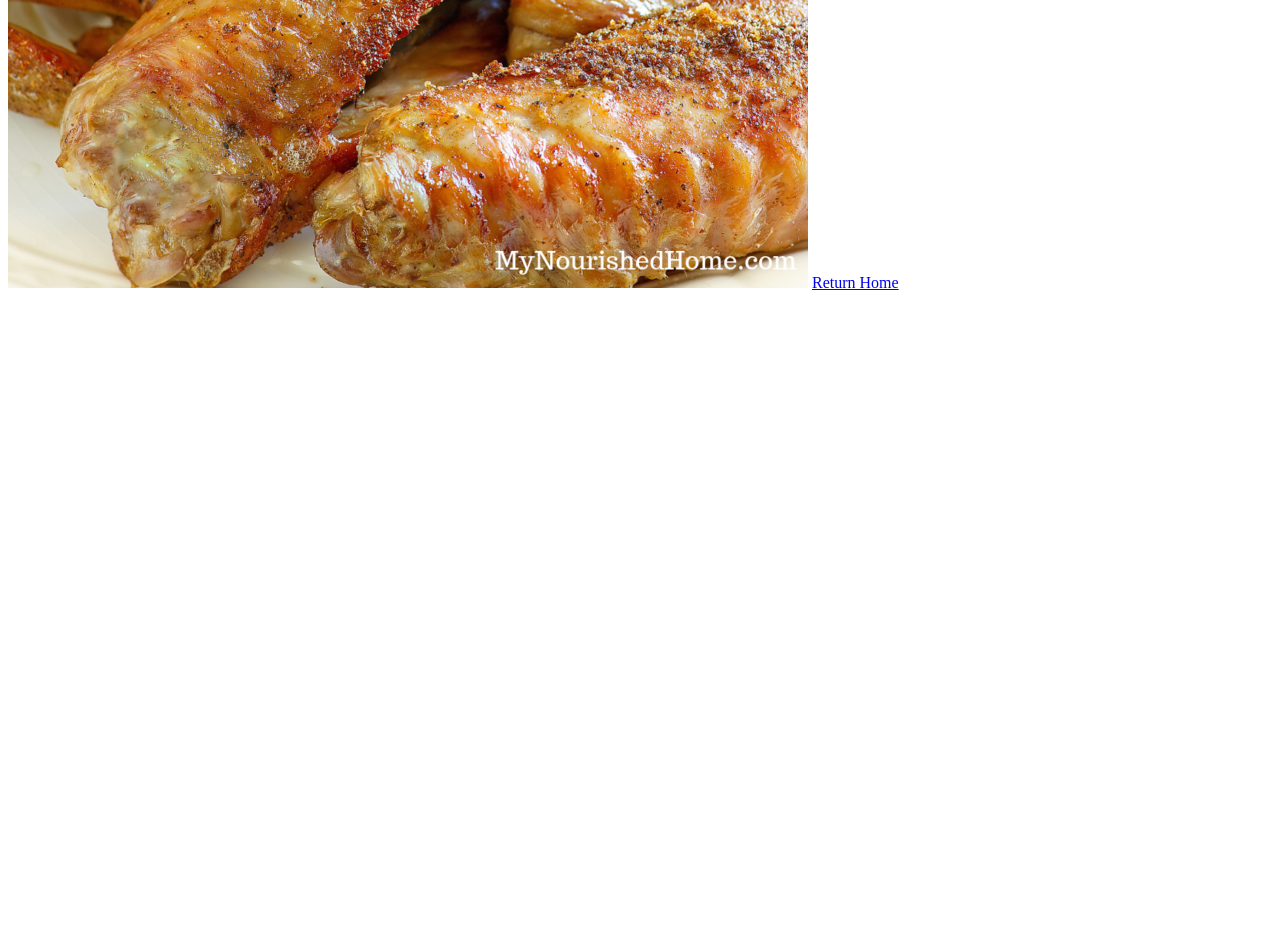
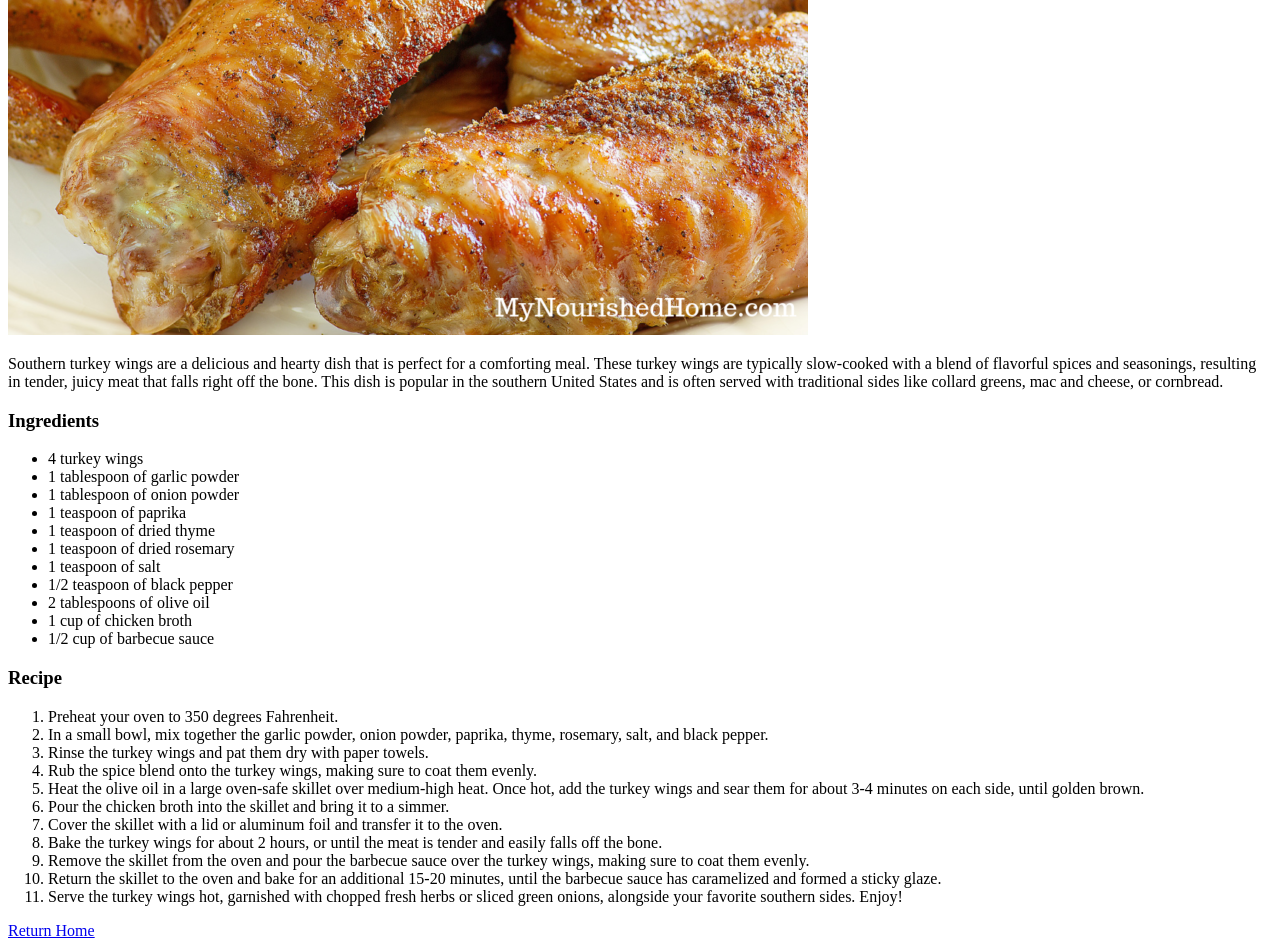
Before and after one commit to DevCodey/odin-recipes, a plain HTML site: page recipes/turkeywings.html in a window 1280 px wide. Shown: the part 592-1540 px from the top of the page. Before the commit the page ends 892 px from the top, so only its background shows below. Drawn offline with Linux system fonts and the light colour scheme.

Commit message:
Update Turkey Recipe page with ingred & recipe

```diff
--- a/recipes/turkeywings.html
+++ b/recipes/turkeywings.html
@@ -6,8 +6,70 @@
   </head>
 
   <body>
-    <h1>Turkey Wings</h1>
+    <h1>Odin Recipes</h1>
+    <h2>Turkey Wings</h2>
     <img src="/images/turkeywingsRecipe.png" alt="" />
+    <p>
+      Southern turkey wings are a delicious and hearty dish that is perfect for
+      a comforting meal. These turkey wings are typically slow-cooked with a
+      blend of flavorful spices and seasonings, resulting in tender, juicy meat
+      that falls right off the bone. This dish is popular in the southern United
+      States and is often served with traditional sides like collard greens, mac
+      and cheese, or cornbread.
+    </p>
+    <h3>Ingredients</h3>
+    <ul>
+      <li>4 turkey wings</li>
+      <li>1 tablespoon of garlic powder</li>
+      <li>1 tablespoon of onion powder</li>
+      <li>1 teaspoon of paprika</li>
+      <li>1 teaspoon of dried thyme</li>
+      <li>1 teaspoon of dried rosemary</li>
+      <li>1 teaspoon of salt</li>
+      <li>1/2 teaspoon of black pepper</li>
+      <li>2 tablespoons of olive oil</li>
+      <li>1 cup of chicken broth</li>
+      <li>1/2 cup of barbecue sauce</li>
+    </ul>
+    <h3>Recipe</h3>
+    <ol>
+      <li>Preheat your oven to 350 degrees Fahrenheit.</li>
+      <li>
+        In a small bowl, mix together the garlic powder, onion powder, paprika,
+        thyme, rosemary, salt, and black pepper.
+      </li>
+      <li>Rinse the turkey wings and pat them dry with paper towels.</li>
+      <li>
+        Rub the spice blend onto the turkey wings, making sure to coat them
+        evenly.
+      </li>
+      <li>
+        Heat the olive oil in a large oven-safe skillet over medium-high heat.
+        Once hot, add the turkey wings and sear them for about 3-4 minutes on
+        each side, until golden brown.
+      </li>
+      <li>Pour the chicken broth into the skillet and bring it to a simmer.</li>
+      <li>
+        Cover the skillet with a lid or aluminum foil and transfer it to the
+        oven.
+      </li>
+      <li>
+        Bake the turkey wings for about 2 hours, or until the meat is tender and
+        easily falls off the bone.
+      </li>
+      <li>
+        Remove the skillet from the oven and pour the barbecue sauce over the
+        turkey wings, making sure to coat them evenly.
+      </li>
+      <li>
+        Return the skillet to the oven and bake for an additional 15-20 minutes,
+        until the barbecue sauce has caramelized and formed a sticky glaze.
+      </li>
+      <li>
+        Serve the turkey wings hot, garnished with chopped fresh herbs or sliced
+        green onions, alongside your favorite southern sides. Enjoy!
+      </li>
+    </ol>
     <a href="/index.html">Return Home</a>
   </body>
 </html>
```
